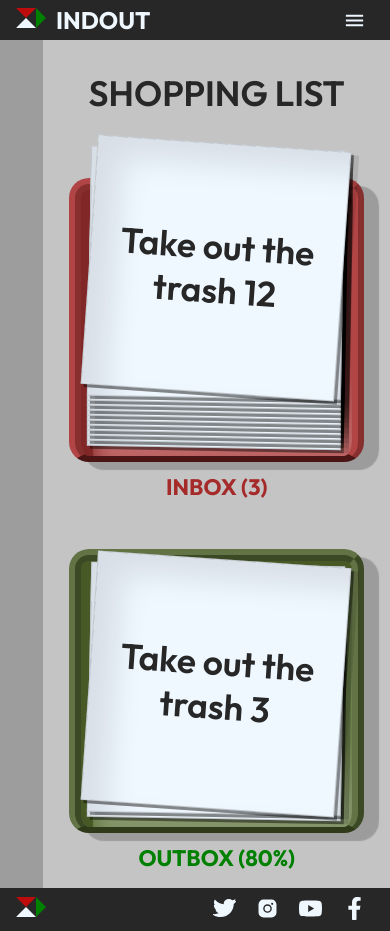
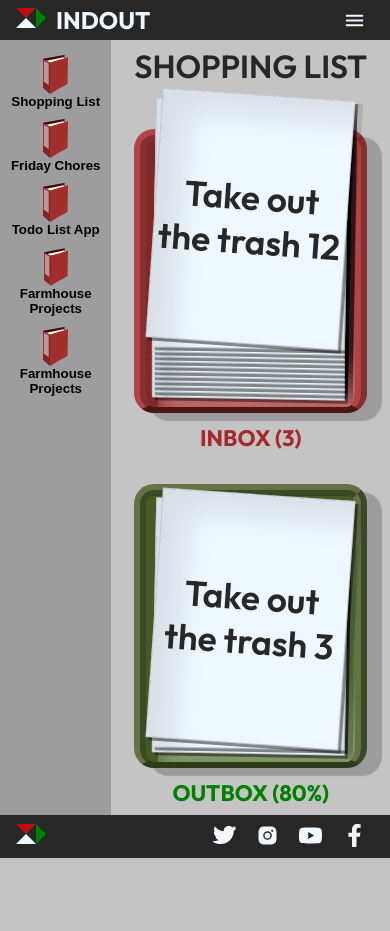
Before and after one commit to dibmens/odin-todo-list, a website built with webpack: page src/index.html in a window 390 px wide. After the commit the page ends 858 px from the top, so only its background shows below. Built offline with nearby package versions, Linux system fonts and the light colour scheme.

Commit message:
Add a dynamic folder menu layout

```diff
--- a/src/index.html
+++ b/src/index.html
@@ -53,7 +53,46 @@
             </div>
         </div>
         <div class="project-list">
-
+           <button class="project-button">
+            <div class="project-icon"></div>
+            <div class="project-title">Shopping List</div>
+           </button>
+           <button class="project-button">
+            <div class="project-icon"></div>
+            <div class="project-title">Friday Chores</div>
+           </button>
+           <button class="project-button">
+            <div class="project-icon"></div>
+            <div class="project-title">Todo List App</div>
+           </button>
+           <button class="project-button">
+            <div class="project-icon"></div>
+            <div class="project-title">Farmhouse Projects</div>
+           </button>
+           <button class="project-button">
+            <div class="project-icon"></div>
+            <div class="project-title">Farmhouse Projects</div>
+           </button>
+           <!-- <button class="project-button">
+            <div class="project-icon"></div>
+            <div class="project-title">Farmhouse Projects</div>
+           </button>
+           <button class="project-button">
+            <div class="project-icon"></div>
+            <div class="project-title">Farmhouse Projects</div>
+           </button> -->
+           <!-- <button class="project-button">
+            <div class="project-icon"></div>
+            <div class="project-title">Farmhouse Projects</div>
+           </button>
+           <button class="project-button">
+            <div class="project-icon"></div>
+            <div class="project-title">Farmhouse Projects</div>
+           </button>
+           <button class="project-button">
+            <div class="project-icon"></div>
+            <div class="project-title">Farmhouse Projects</div>
+           </button> -->
         </div>
     </div>
     <footer class="footer">
--- a/src/style.css
+++ b/src/style.css
@@ -182,28 +182,19 @@ body{
     width: 100%;
     /* align-self: center; */
     display: grid;
-    grid-template-rows: 1fr 5fr 2fr;
+    grid-template-rows: .8fr 6fr 3fr;
     /* flex-direction: column; */
     /* justify-content:start; */
     /* flex-wrap: wrap; */
 }
 
-.project-list {
-    /* grid-row: 1/4 ; */
-    background-color: rgba(0,0,0,.2);
-    /* width: 100vw; */
-    /* overflow: hidden; */
-    padding: .5em;
-    font-weight: 700;
-    font-size: 1.2em;
-    margin: 0 1em 1em 1em;
-}
+
 
 .open-project-title {
     align-self: center;
     text-align: center;
     font-weight:600;
-    font-size: 3em;
+    font-size: 2.5em;
 }
 
 .open-project {
@@ -223,7 +214,7 @@ body{
     align-items: center;
     /* height: 45%; */
     /* align-content: center; */
-    padding: 1em 1em;
+    padding: .5em 1em;
 }
 
 .inbox-status {
@@ -349,17 +340,86 @@ body{
     transform: rotate(4deg);
 }
 
-@media screen and ( max-width: 550px){
+.project-list {
+    /* grid-row: 1/4 ; */
+    /* background-color: rgba(0,0,0,.2); */
+    /* width: 100vw; */
+    /* overflow: hidden; */
+    /* padding: .5em 0; */
+    font-weight: 700;
+    font-size: 1.2em;
+    /* margin: 0 1em 1em 1em; */
+    display: grid;
+    grid-template-columns: repeat(auto-fill, minmax(4em,8em));
+    align-content: start;
+    grid-auto-flow: row;
+    justify-content: center;
+    align-content: stretch;
+
+
+    /* overflow-y: scroll; */
+    /* overflow-x: hidden; */
+    /* height: 75vh; */
+}
+
+.project-button {
+    border:none;
+    background-color: rgba(0,0,0,0);
+    padding: .1em;
+    margin: .2em 0 .2em 0;
+
+    &:hover {
+
+    }
+
+    &:active {
+        background-color: rgb(197, 196, 196);
+
+
+    }
+}
+
+.project-icon{
+    /* width: 100%; */
+    height: 65%;
+    min-height: 2.9em;
+    background-image: url(./assets/icons/folder-brown.svg);
+    background-repeat: no-repeat;
+    background-size: contain;
+    background-position:center;
+}
+.project-title {
+    text-align: center;
+    font-weight: 700;
+    font-size: 1.2em;
+}
+
+@media screen and ( max-width: 800px){
     body {
         /* background-color: rgba(225, 0, 0,.7); */
         transition: 1s;
     }
     .content-page {
-        grid-template-columns: 1fr 8fr;
+        grid-template-columns:  4fr 10fr;
+        grid-template-rows: 1fr 11fr ;
     }
     .project-list {
         grid-row: 1/4;
-        margin: 0;
+        align-content: start;
+        background-color: rgba(0,0,0,.2);
+        /* gap: .2em; */
+        padding-top: .5em;
+    }
+
+    .project-button {
+        padding: .2em .5em .2em .5em;
+    }
+    .project-icon {
+        height: 50%;
+    }
+
+    .project-title {
+        font-size: 1em;
     }
     .open-project {
         grid-column: 2/3;
@@ -367,11 +427,14 @@ body{
     }
 
     .open-project-title {
-        font-size: 2.2em;
+        font-size: 2em;
+        align-self: start;
+        padding-top: .2em;
     }
 
     .inbox-status,
     .outbox-status {
         font-size: 1.4em;
     }
+
 }
```
Also changed, not shown: src/assets/icons/folder-brown.svg (added), src/assets/icons/folder.svg (added).
